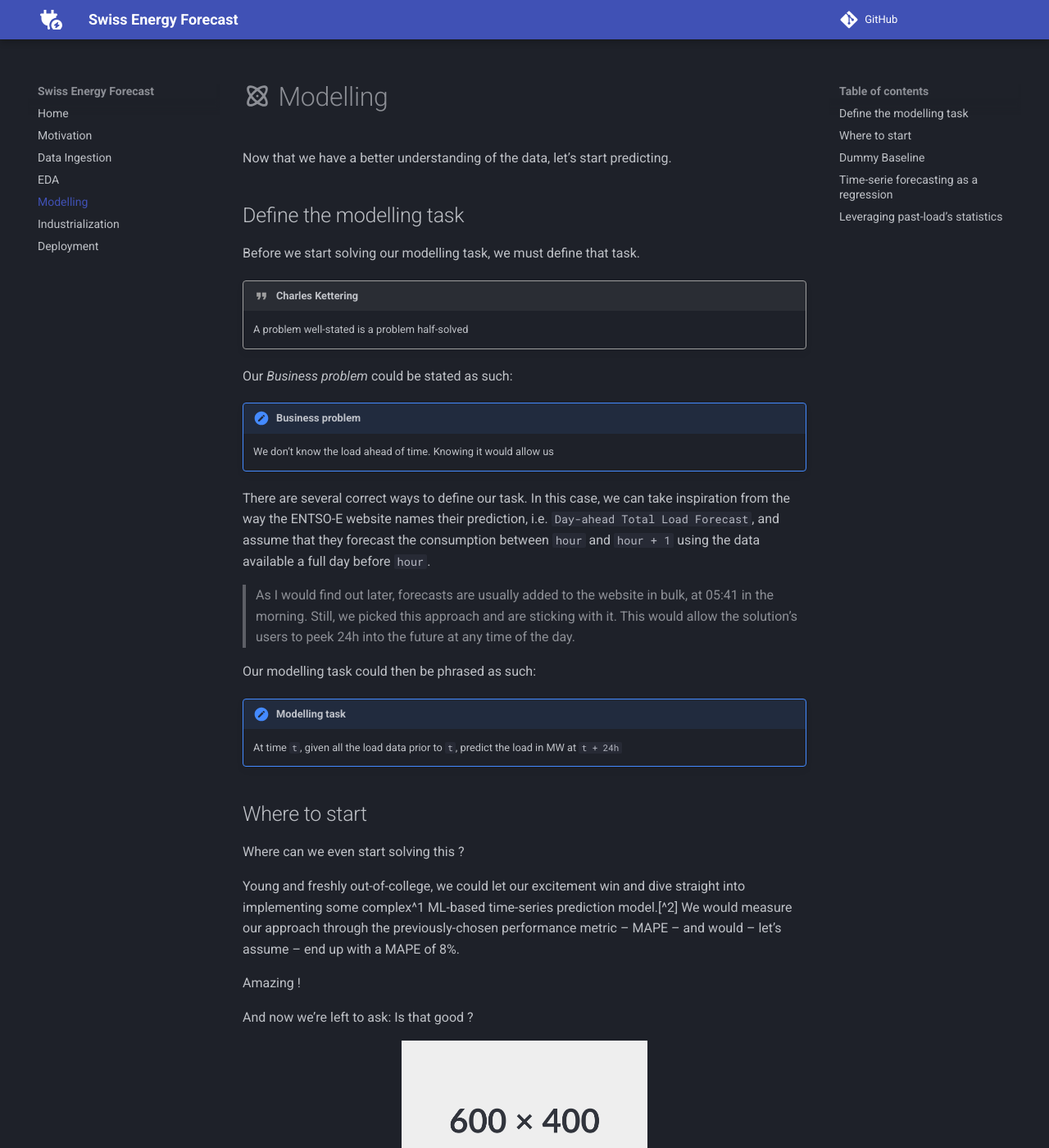
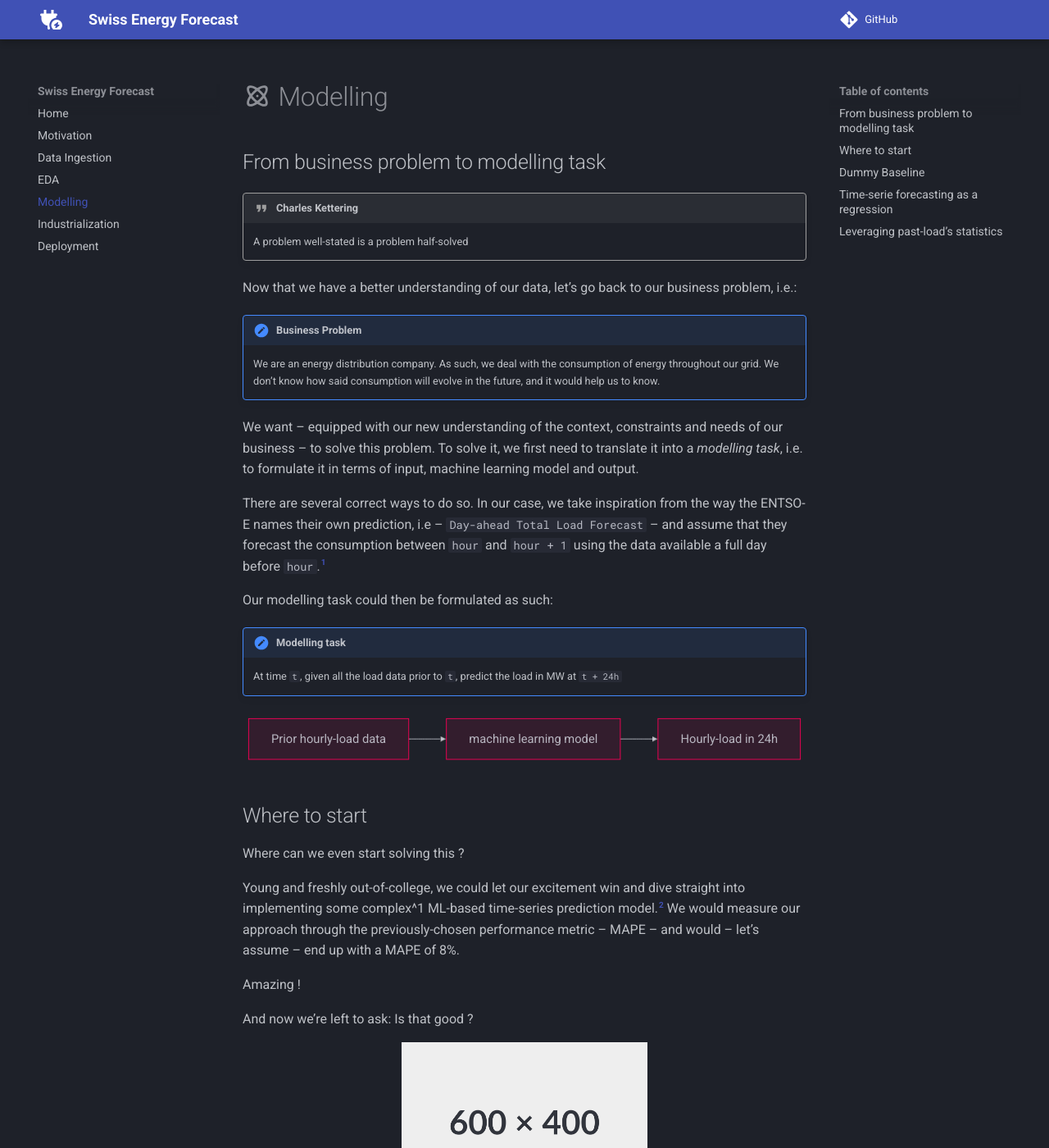
Before and after one commit to arthurgassner/swissenergy-frontend, an MkDocs documentation site: the page built from docs/modelling.md, in a window 1280 px wide and 1400 px high. Shown: the whole window at 82% size. Built offline with MkDocs 1.6.1 and Material for MkDocs 9.7.7, drawn with Linux system fonts in a browser that asks for light colours; a script that is not in the unit is left out; comment, search, counter and statistics services are not loaded; some of the changed text lies outside the part shown.

Commit message:
Write up modelling section

````diff
--- a/docs/modelling.md
+++ b/docs/modelling.md
@@ -1,29 +1,35 @@
 # :material-atom: Modelling
 
-Now that we have a better understanding of the data, let's start predicting.
-
-## Define the modelling task
-
-Before we start solving our modelling task, we must define that task.
+## From business problem to modelling task
 
 !!! quote "Charles Kettering"
     A problem well-stated is a problem half-solved
 
-Our _Business problem_ could be stated as such:
 
-!!! note "Business problem"
-    We don't know the load ahead of time.
-    Knowing it would allow us
+Now that we have a better understanding of our data, let's go back to our business problem, i.e.:
 
-There are several correct ways to define our task.
-In this case, we can take inspiration from the way the ENTSO-E website names their prediction, i.e. `Day-ahead Total Load Forecast`, and assume that they forecast the consumption between `hour` and `hour + 1` using the data available a full day before `hour`.
+!!! note "Business Problem"
+    We are an energy distribution company.
+    As such, we deal with the consumption of energy throughout our grid.
+    We don't know how said consumption will evolve in the future, and it would help us to know.
 
-> As I would find out later, forecasts are usually added to the website in bulk, at 05:41 in the morning. Still, we picked this approach and are sticking with it. This would allow the solution's users to peek 24h into the future at any time of the day.
+We want -- equipped with our new understanding of the context, constraints and needs of our business -- to solve this problem.
+To solve it, we first need to translate it into a _modelling task_, i.e. to formulate it in terms of input, machine learning model and output.
 
-Our modelling task could then be phrased as such:
+There are several correct ways to do so.
+In our case, we take inspiration from the way the ENTSO-E names their own prediction, i.e -- `Day-ahead Total Load Forecast` -- and assume that they forecast the consumption between `hour` and `hour + 1` using the data available a full day before `hour`.[^1]
+
+Our modelling task could then be formulated as such:
 
 !!! note "Modelling task"
     At time `t`, given all the load data prior to `t`, predict the load in MW at `t + 24h`
+
+<center>
+```mermaid
+graph LR
+  A[Prior hourly-load data] --> B[machine learning model] --> C[Hourly-load in 24h]
+```
+</center>
 
 
 ## Where to start
@@ -104,13 +110,16 @@ What we can do is measure the human-level performance on that task, which would
 
 Now that we've talked extensively about model performances, let's move onto some actual modelling.
 
-¹ When I talk about complexity here, I don't mean amount of parameters -- although it is usually correlated -- but complexity of the overall ML lifecycle of our approach.
+[^1]:
+    As I would figure out later, forecasts are usually added to the ENTSO-E website in bulk, at 05:41 in the morning. Still, we picked this approach and are sticking with it. It is interesting to note that I _assumed_ that's how they generated their predictions, and should have asked them directly via email -- as outlined in the motivation part of this writeup.
+
+This would allow the solution's users to peek 24h into the future at any time of the day. When I talk about complexity here, I don't mean amount of parameters -- although it is usually correlated -- but complexity of the overall ML lifecycle of our approach.
 
 ¹ We all know that itch.
 
 ¹ To state the obvious: Simple approaches are _usually_ easier to develop, industrialize and deploy than complex ones.
 
-[^1]: I am _by far_ not the first person to make that point -- with KISS being one example of it -- but it's so easy to forget that I think it's important to emboss.
+[^2]: I am _by far_ not the first person to make that point -- with KISS being one example of it -- but it's so easy to forget that I think it's important to emboss.
 
 ² If that's what you want to do, academy/research has a higher density of such problem statements
 
--- a/mkdocs.yml
+++ b/mkdocs.yml
@@ -35,3 +35,8 @@ markdown_extensions:
   - pymdownx.superfences
   - footnotes
   - smarty
+  - pymdownx.superfences:
+      custom_fences:
+        - name: mermaid
+          class: mermaid
+          format: !!python/name:pymdownx.superfences.fence_code_format
````
